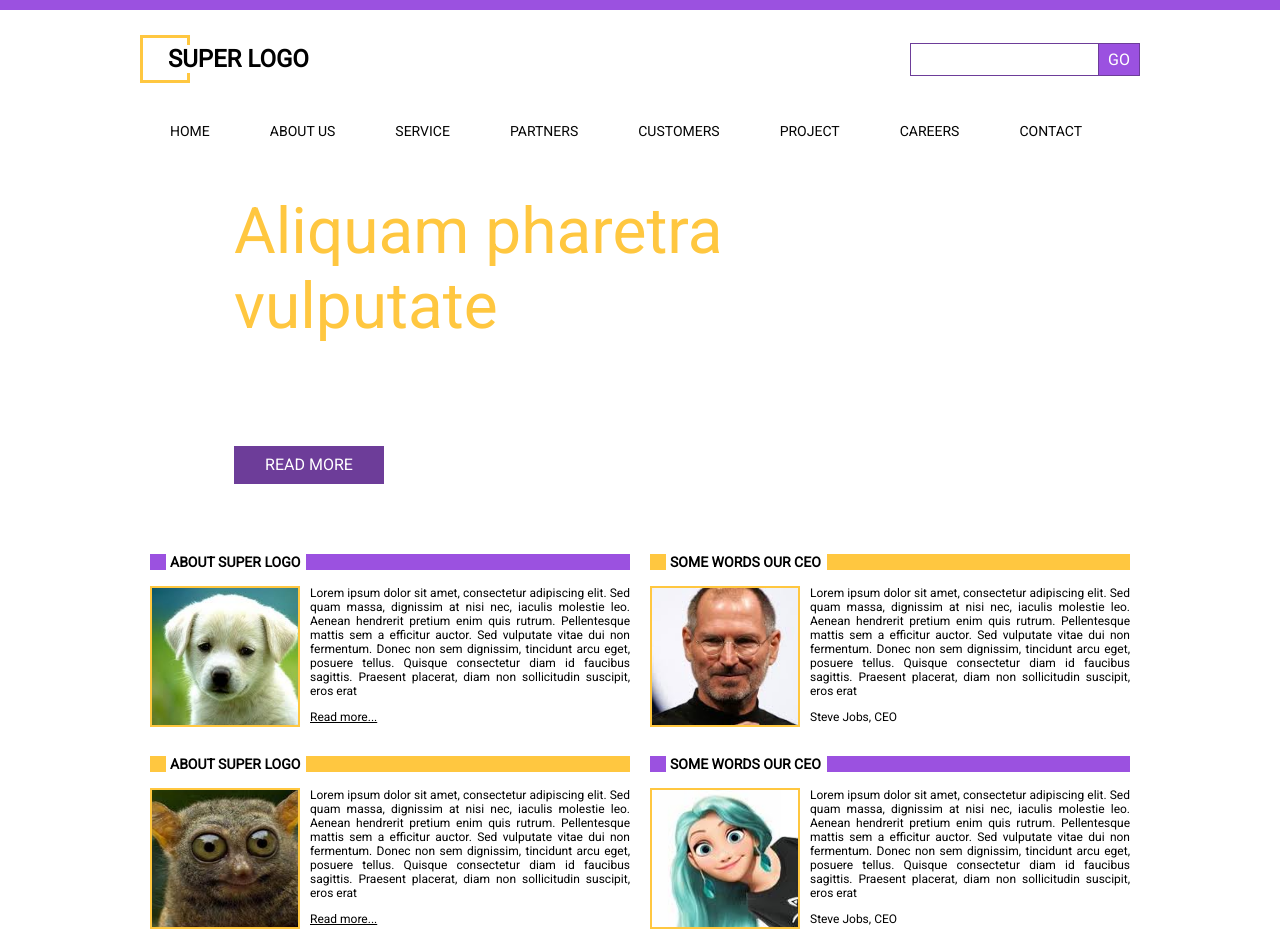
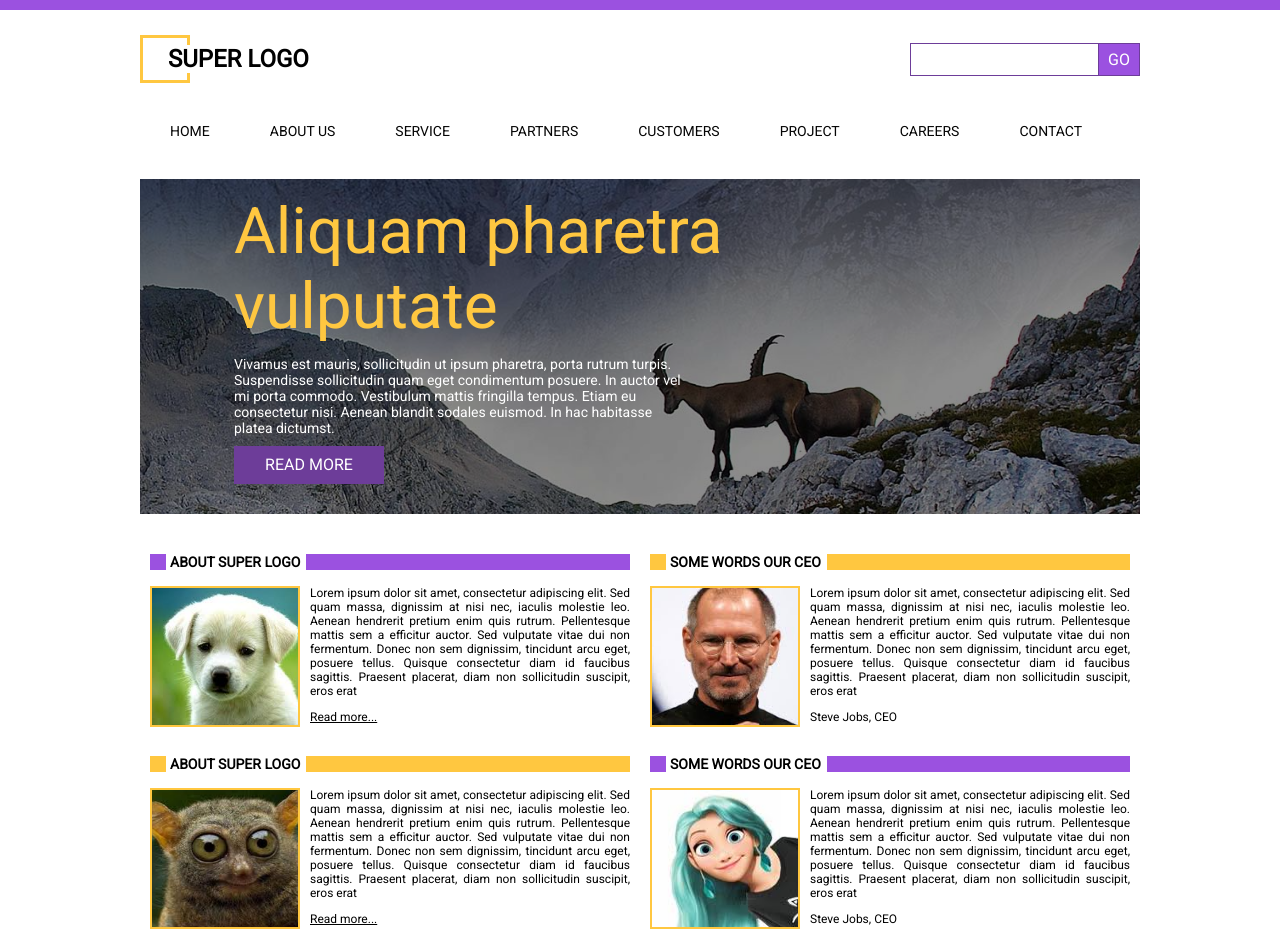
Before and after one commit to Demonyker/Demonyker.github.io, a website built with webpack: page index.html in a window 1280 px wide. Shown: the top 941 px of the page. Built offline with nearby package versions, Linux system fonts and the light colour scheme; files whose address does not match are found by name.

Commit message:
a vot tak

```diff
--- a/sass/main/_banner.scss
+++ b/sass/main/_banner.scss
@@ -34,7 +34,7 @@
         content: "";
         position: absolute;
         width: 100%; height: 100%;
-        background:  url('~../img/alps.jpg') no-repeat;
+        background:  url('../../img/alps.jpg') no-repeat;
         filter: brightness(55%);
         background-position: 0px -180px;
         background-size: 102% 162%;
```
